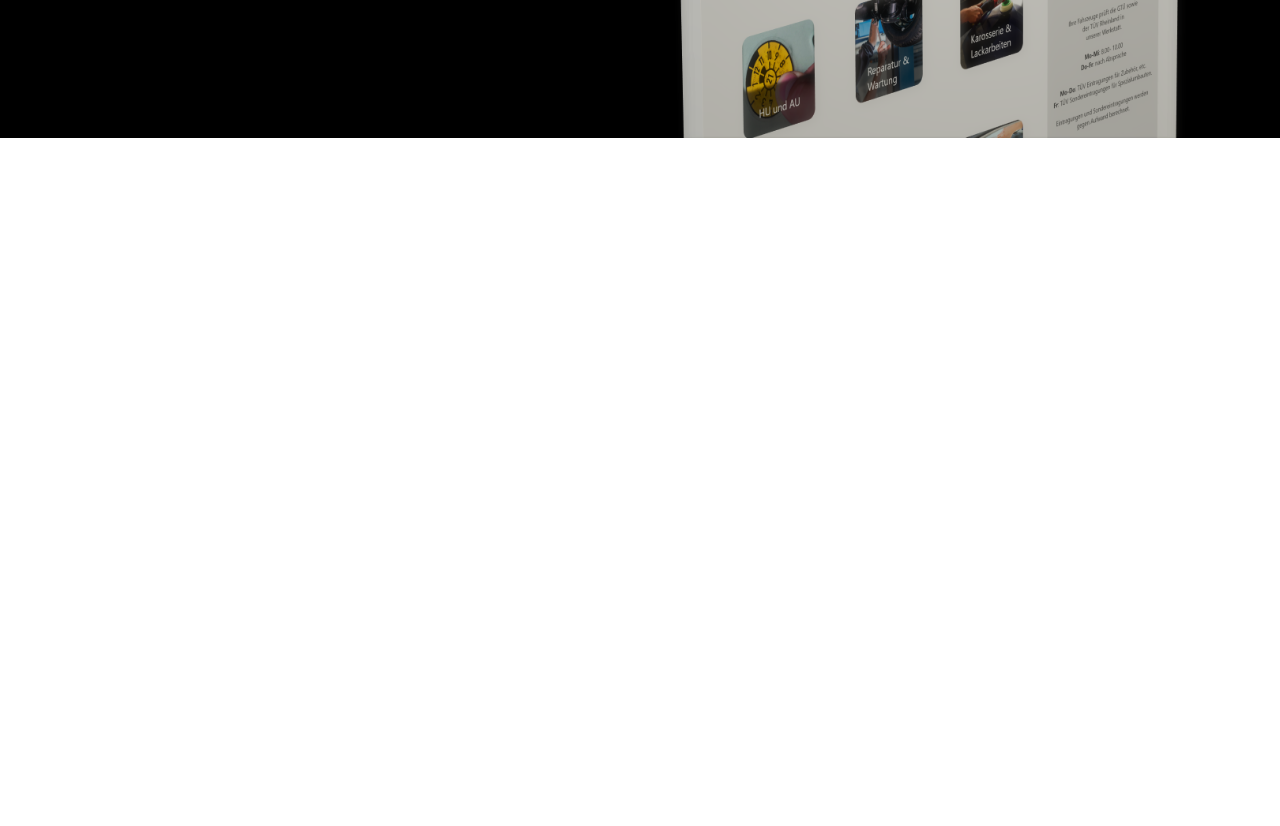
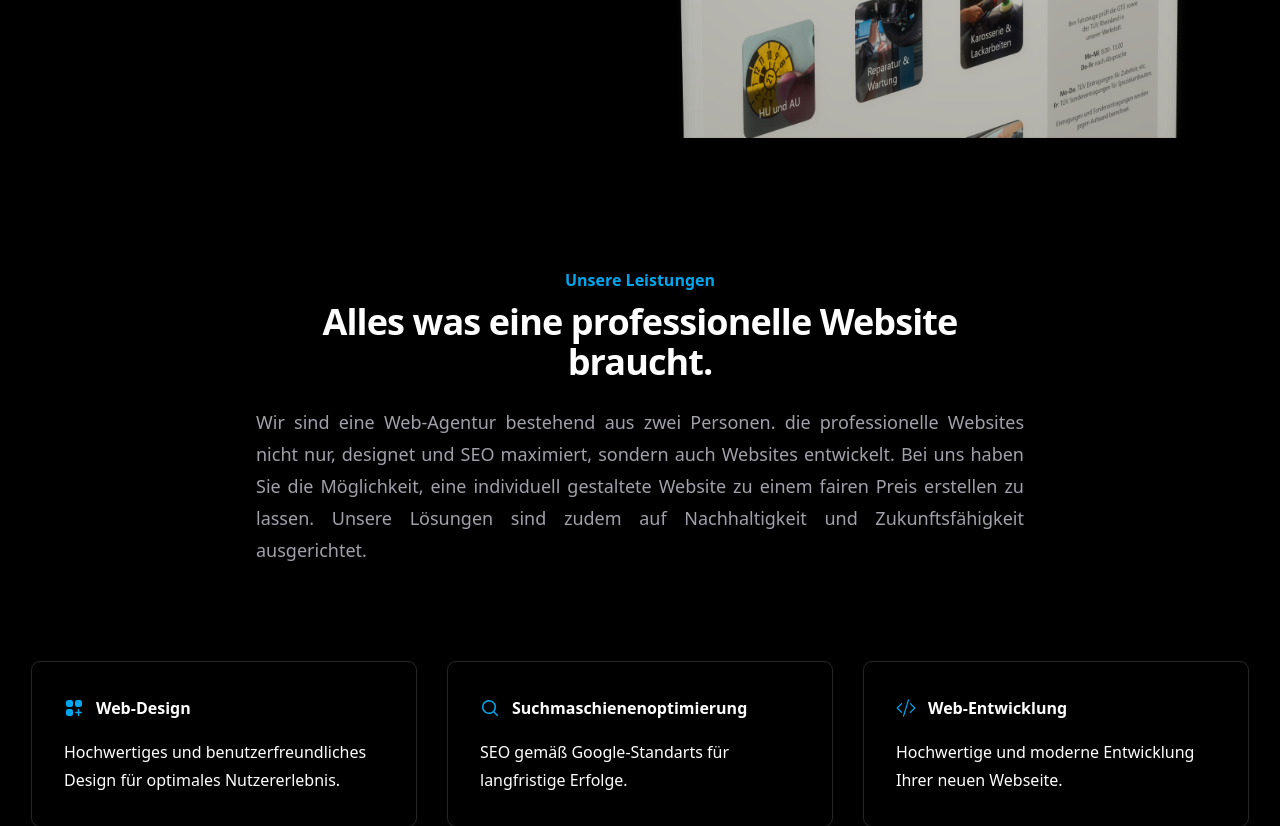
Before and after one commit to Ferbion-lT/V3, a Vue app: page / in a window 1280 px wide. Shown: the part 680-1506 px from the top of the page. Before the commit the page ends 818 px from the top, so only its background shows below. Built offline with nearby package versions, Linux system fonts and the light colour scheme.

Commit message:
feat: added abouts us section

```diff
--- a/src/components/Home.vue
+++ b/src/components/Home.vue
@@ -72,6 +72,72 @@
             </div>
         </div>
     </div>
+    <div class="pt-16 sm:pt-32 bg-[#000000] text-white">
+        <div class="mx-auto max-w-7xl px-6 lg:px-8">
+            <div class="mx-auto max-w-3xl lg:text-center">
+                <h2 class="text-base font-semibold leading-7 text-[#01a7ee]">Unsere Leistungen</h2>
+                <p class="mt-2 text-3xl font-bold tracking-tight sm:text-4xl">
+                    Alles was eine professionelle Website braucht.
+                </p>
+                <p class="mt-6 text-lg leading-8 text-zinc-400 text-justify">
+                    Wir sind eine Web-Agentur bestehend aus zwei Personen. die professionelle Websites nicht nur,
+                    designet und SEO maximiert, sondern auch Websites entwickelt. Bei uns haben Sie die Möglichkeit,
+                    eine individuell gestaltete Website zu einem fairen Preis erstellen zu lassen. Unsere Lösungen
+                    sind zudem auf Nachhaltigkeit und Zukunftsfähigkeit ausgerichtet.
+                </p>
+            </div>
+            <div class="mx-auto mt-16 max-w-2xl sm:mt-20 lg:mt-24 lg:max-w-none">
+                <dl class="grid max-w-xl grid-cols-1 gap-x-8 gap-y-16 lg:max-w-none lg:grid-cols-3">
+                    <div class="flex flex-col outline outline-1 outline-zinc-800 rounded-lg p-8">
+                        <dt class="flex items-center gap-x-3 text-base font-semibold leading-7">
+                            <svg xmlns="http://www.w3.org/2000/svg" viewBox="0 0 20 20" fill="currentColor" aria-hidden="true" class="h-5 w-5 flex-none text-[#01a7ee]">
+                                <path d="M2 4.25A2.25 2.25 0 014.25 2h2.5A2.25 2.25 0 019 4.25v2.5A2.25 2.25 0 016.75 9h-2.5A2.25 2.25 0 012 6.75v-2.5zM2 13.25A2.25 2.25 0 014.25
+                                11h2.5A2.25 2.25 0 019 13.25v2.5A2.25 2.25 0 016.75 18h-2.5A2.25 2.25 0 012 15.75v-2.5zM11 4.25A2.25 2.25 0 0113.25 2h2.5A2.25 2.25 0 0118 4.25v2.5A2.25
+                                2.25 0 0115.75 9h-2.5A2.25 2.25 0 0111 6.75v-2.5zM15.25 11.75a.75.75 0 00-1.5 0v2h-2a.75.75 0 000 1.5h2v2a.75.75 0 001.5 0v-2h2a.75.75 0 000-1.5h-2v-2z">
+                                </path>
+                            </svg>
+                            Web-Design
+                        </dt>
+                        <dd class="mt-4 flex flex-auto flex-col text-base leading-7">
+                            <p class="flex-auto">
+                                Hochwertiges und benutzerfreundliches Design für optimales Nutzererlebnis.
+                            </p>
+                        </dd>
+                    </div>
+                    <div class="flex flex-col outline outline-1 outline-zinc-800 rounded-lg p-8">
+                        <dt class="flex items-center gap-x-3 text-base font-semibold leading-7">
+                            <svg xmlns="http://www.w3.org/2000/svg" viewBox="0 0 20 20" fill="currentColor" aria-hidden="true" class="h-5 w-5 flex-none text-[#01a7ee]">
+                                <path fill-rule="evenodd" d="M9 3.5a5.5 5.5 0 100 11 5.5 5.5 0 000-11zM2 9a7 7 0 1112.452 4.391l3.328 3.329a.75.75 0 11-1.06 1.06l-3.329-3.328A7
+                                 7 0 012 9z" clip-rule="evenodd">
+                                </path>
+                            </svg>
+                            Suchmaschienenoptimierung
+                        </dt>
+                        <dd class="mt-4 flex flex-auto flex-col text-base leading-7">
+                            <p class="flex-auto">
+                                SEO gemäß Google-Standarts für langfristige Erfolge.
+                            </p>
+                        </dd>
+                    </div>
+                    <div class="flex flex-col outline outline-1 outline-zinc-800 rounded-lg p-8">
+                        <dt class="flex items-center gap-x-3 text-base font-semibold leading-7">
+                            <svg xmlns="http://www.w3.org/2000/svg" fill="currentColor" class="h-5 w-5 text-[#01a7ee]" viewBox="0 0 16 16">
+                                <path d="M10.478 1.647a.5.5 0 1 0-.956-.294l-4 13a.5.5 0 0 0 .956.294l4-13zM4.854 4.146a.5.5 0 0 1 0 .708L1.707 8l3.147
+                                3.146a.5.5 0 0 1-.708.708l-3.5-3.5a.5.5 0 0 1 0-.708l3.5-3.5a.5.5 0 0 1 .708 0zm6.292 0a.5.5 0 0 0 0 .708L14.293 8l-3.147
+                                3.146a.5.5 0 0 0 .708.708l3.5-3.5a.5.5 0 0 0 0-.708l-3.5-3.5a.5.5 0 0 0-.708 0z"/>
+                            </svg>
+                            Web-Entwicklung
+                        </dt>
+                        <dd class="mt-4 flex flex-auto flex-col text-base leading-7">
+                            <p class="flex-auto">
+                                Hochwertige und moderne Entwicklung Ihrer neuen Webseite.
+                            </p>
+                        </dd>
+                    </div>
+                </dl>
+            </div>
+        </div>
+    </div>
 </template>
 
 <script>
```
